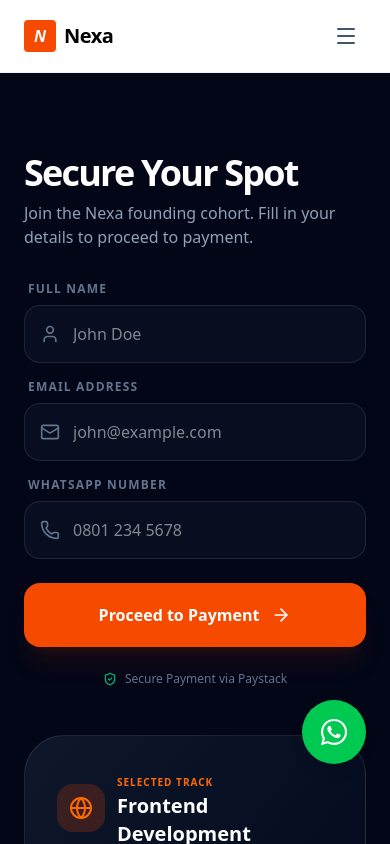
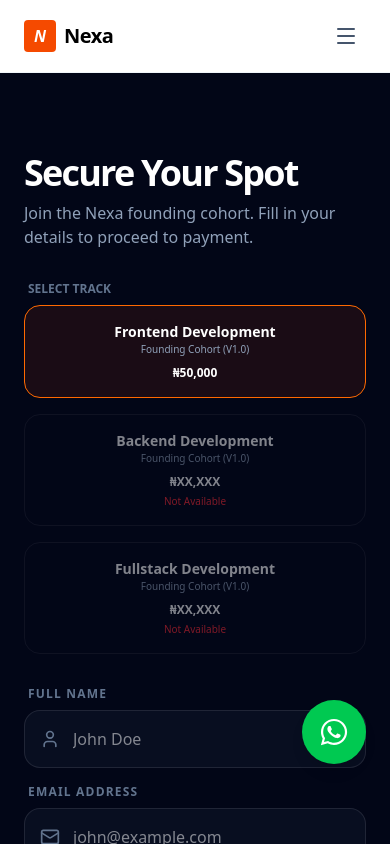
Before and after one commit to Nexeahub/nexea, a Next.js app: page /register in a window 390 px wide. Shown: the top 844 px of the page. Built offline with nearby package versions, Linux system fonts and the light colour scheme.

Commit message:
feat: implement registration and payment processing with new RegistrationSchema; refactor checkout and webhook APIs

```diff
--- a/app/api/checkout/route.js
+++ b/app/api/checkout/route.js
@@ -1,35 +1,60 @@
 import { NextResponse } from "next/server";
 import { connectDB } from "@/app/lib/db";
-import { User } from "@/app/lib/models/User";
+import RegistrationSchema from "@/app/lib/models/RegistrationSchema";
 import { paystackHeaders } from "@/app/utils/paystack";
 
 export async function POST(req) {
   try {
     const body = await req.json();
+
+    // Connect to MongoDB
     await connectDB();
 
-    const amount = 500 * 100; // ₦5000 (edit this)
+    // Ensure track info exists
+    if (!body.track || !body.track.price || !body.track.name) {
+      return NextResponse.json(
+        { error: "Track information is missing or incomplete" },
+        { status: 400 },
+      );
+    }
 
-    const user = await User.create({
-      ...body,
-      amount,
-      status: "pending",
+    // Convert amount to kobo
+    const amount = body.track.price * 100;
+
+    // Save user registration in MongoDB
+    const registration = await RegistrationSchema.create({
+      name: body.name,
+      email: body.email,
+      whatsapp: body.whatsapp,
+      track: body.track,
+      paymentStatus: "pending", // initial status
     });
 
+    // Initialize Paystack transaction
     const res = await fetch("https://api.paystack.co/transaction/initialize", {
       method: "POST",
       headers: paystackHeaders,
       body: JSON.stringify({
         email: body.email,
         amount,
-        reference: user._id.toString(),
+        reference: registration._id.toString(),
         callback_url: process.env.PAYSTACK_CALLBACK_URL,
       }),
     });
 
     const data = await res.json();
+
+    if (!data.status) {
+      return NextResponse.json({ error: data.message }, { status: 400 });
+    }
+
+    // Return Paystack authorization URL
     return NextResponse.json(data.data);
   } catch (error) {
-    return NextResponse.json({ error });
+    console.error("Checkout API error:", error);
+    return NextResponse.json(
+      { error: error.message || "Server error" },
+      { status: 500 },
+    );
   }
 }
--- a/app/api/webhook/route.js
+++ b/app/api/webhook/route.js
@@ -1,20 +1,37 @@
 import { NextResponse } from "next/server";
 import { connectDB } from "@/app/lib/db";
-import { User } from "@/app/lib/models/User";
+import RegistrationSchema from "@/app/lib/models/RegistrationSchema";
 
 export async function POST(req) {
+  try {
     const body = await req.json();
 
+    // Only handle successful payments
     if (body.event === "charge.success") {
       await connectDB();
 
       const ref = body.data.reference;
 
-    await User.findByIdAndUpdate(ref, {
-      status: "paid",
+      const updated = await RegistrationSchema.findByIdAndUpdate(
+        ref,
+        {
+          paymentStatus: "paid",
           paymentReference: body.data.reference,
-    });
+        },
+        { new: true }, // returns the updated document (optional)
+      );
+
+      if (!updated) {
+        console.warn(`Registration with reference ${ref} not found`);
+      }
     }
 
     return NextResponse.json({ status: "ok" });
+  } catch (error) {
+    console.error("Webhook error:", error);
+    return NextResponse.json(
+      { error: error.message || "Server error" },
+      { status: 500 },
+    );
   }
+}
--- a/app/lib/db.js
+++ b/app/lib/db.js
@@ -2,11 +2,29 @@ import mongoose from "mongoose";
 
 const MONGODB_URI = process.env.MONGODB_URI;
 
+if (!MONGODB_URI) {
+  throw new Error("⚠️ Please define the MONGODB_URI environment variable");
+}
+
 export const connectDB = async () => {
-  if (mongoose.connection.readyState === 1) {
-    return;
+  try {
+    if (mongoose.connection.readyState === 1) {
+      console.log("⚡ MongoDB already connected");
+      return;
+    }
+
+    if (mongoose.connection.readyState === 2) {
+      console.log("⏳ MongoDB connection in progress...");
+      return;
+    }
+
+    await mongoose.connect(MONGODB_URI, {
+      dbName: "yourDatabaseName",
+    });
+
+    console.log("✅ MongoDB Connected Successfully");
+  } catch (error) {
+    console.error("❌ MongoDB Connection Error:", error.message);
+    process.exit(1);
   }
-
-  await mongoose.connect(MONGODB_URI);
-  console.log("📌 MongoDB Connected");
 };
--- /dev/null
+++ b/app/lib/models/RegistrationSchema.js
@@ -0,0 +1,59 @@
+import mongoose from "mongoose";
+
+const RegistrationSchema = new mongoose.Schema(
+  {
+    name: {
+      type: String,
+      required: [true, "Full name is required"],
+      trim: true,
+    },
+
+    email: {
+      type: String,
+      required: [true, "Email is required"],
+      lowercase: true,
+      trim: true,
+    },
+
+    whatsapp: {
+      type: String,
+      required: [true, "WhatsApp number is required"],
+      trim: true,
+    },
+
+    track: {
+      name: {
+        type: String,
+        required: true,
+      },
+      cohort: {
+        type: String,
+        required: true,
+      },
+      price: {
+        type: Number,
+        required: true,
+      },
+      currency: {
+        type: String,
+        default: "₦",
+      },
+    },
+
+    paymentStatus: {
+      type: String,
+      enum: ["pending", "paid", "failed"],
+      default: "pending",
+    },
+
+    paymentReference: {
+      type: String,
+    },
+  },
+  {
+    timestamps: true,
+  },
+);
+
+export default mongoose.models.Registration ||
+  mongoose.model("Registration", RegistrationSchema);
--- a/app/lib/models/User.js
+++ /dev/null
@@ -1,15 +0,0 @@
-import mongoose, { Schema, model, models } from "mongoose";
-
-const UserSchema = new Schema(
-  {
-    name: { type: String, required: true },
-    email: { type: String, required: true, unique: true },
-    whatsapp: { type: String, required: true },
-    amount: { type: Number, default: 0 },
-    paymentReference: { type: String },
-    status: { type: String, default: "pending" },
-  },
-  { timestamps: true },
-);
-
-export const User = models.User || model("User", UserSchema);
--- a/app/register/page.jsx
+++ b/app/register/page.jsx
@@ -23,12 +23,31 @@ export default function RegistrationPage() {
   const [errors, setErrors] = useState({});
 
   // Hardcoded Track Data
-  const track = {
-    name: "Frontend Development",
-    cohort: "Founding Cohort (V1.0)",
-    price: 50000,
-    currency: "₦",
-  };
+  const tracks = [
+    {
+      name: "Frontend Development",
+      cohort: "Founding Cohort (V1.0)",
+      price: 50000,
+      currency: "₦",
+      selectable: true,
+    },
+    {
+      name: "Backend Development",
+      cohort: "Founding Cohort (V1.0)",
+      price: "XX,XXX",
+      currency: "₦",
+      selectable: false,
+    },
+    {
+      name: "Fullstack Development",
+      cohort: "Founding Cohort (V1.0)",
+      price: "XX,XXX",
+      currency: "₦",
+      selectable: false,
+    },
+  ];
+
+  const [selectedTrack, setSelectedTrack] = useState(tracks[0]);
 
   const validate = () => {
     let newErrors = {};
@@ -49,13 +68,15 @@ export default function RegistrationPage() {
 
     setLoading(true);
 
+    console.log(formData);
+
     try {
       const res = await fetch("/api/checkout", {
         method: "POST",
         headers: {
           "Content-Type": "application/json",
         },
-        body: JSON.stringify(form),
+        body: JSON.stringify({ ...formData, track: selectedTrack }),
       });
 
       if (!res.ok) {
@@ -100,6 +121,41 @@ export default function RegistrationPage() {
             </p>
           </div>
 
+          {/*  */}
+
+          <div className="space-y-4">
+            <label className="text-xs font-bold uppercase text-slate-500 ml-1 mb-2 block">
+              Select Track
+            </label>
+            <div className="grid grid-cols-1 md:grid-cols-3 gap-4">
+              {tracks.map((track, i) => (
+                <button
+                  key={i}
+                  type="button"
+                  disabled={!track.selectable}
+                  onClick={() => track.selectable && setSelectedTrack(track)}
+                  className={`
+                    rounded-2xl p-4 border transition-all
+                    ${track.selectable ? "hover:border-orange-500 cursor-pointer" : "opacity-50 cursor-not-allowed"}
+                    ${selectedTrack.name === track.name ? "border-orange-500 bg-orange-600/10" : "border-white/10"}
+                  `}
+                >
+                  <h3 className="font-bold text-sm">{track.name}</h3>
+                  <p className="text-[10px] text-slate-400">{track.cohort}</p>
+                  <p className="text-xs font-black mt-2">
+                    {track.currency}
+                    {track.price.toLocaleString()}
+                  </p>
+                  {!track.selectable && (
+                    <span className="text-[10px] text-red-500 mt-1 block">
+                      Not Available
+                    </span>
+                  )}
+                </button>
+              ))}
+            </div>
+          </div>
+          {/*  */}
           <form onSubmit={handleProcess} className="space-y-6">
             <div className="space-y-4">
               {/* Name Input */}
@@ -111,8 +167,9 @@ export default function RegistrationPage() {
                   <User className="absolute left-4 top-1/2 -translate-y-1/2 text-slate-500 w-5 h-5" />
                   <input
                     type="text"
+                    name="name"
                     placeholder="John Doe"
-                    className={`w-full bg-slate-900/50 border ${errors.name ? "border-red-500" : "border-white/10"} rounded-2xl py-4 pl-12 pr-4 outline-none focus:border-orange-500 transition-all`}
+                    className={`w-full capitalize bg-slate-900/50 border ${errors.name ? "border-red-500" : "border-white/10"} rounded-2xl py-4 pl-12 pr-4 outline-none focus:border-orange-500 transition-all`}
                     value={formData.name}
                     onChange={(e) =>
                       setFormData({ ...formData, name: e.target.value })
@@ -159,6 +216,7 @@ export default function RegistrationPage() {
                   <Phone className="absolute left-4 top-1/2 -translate-y-1/2 text-slate-500 w-5 h-5" />
                   <input
                     type="tel"
+                    name="phone"
                     placeholder="0801 234 5678"
                     className={`w-full bg-slate-900/50 border ${errors.whatsapp ? "border-red-500" : "border-white/10"} rounded-2xl py-4 pl-12 pr-4 outline-none focus:border-orange-500 transition-all`}
                     value={formData.whatsapp}
@@ -215,14 +273,14 @@ export default function RegistrationPage() {
                 <span className="text-[10px] font-black uppercase text-orange-500 tracking-widest">
                   Selected Track
                 </span>
-                <h2 className="text-xl font-bold">{track.name}</h2>
+                <h2 className="text-xl font-bold">{selectedTrack.name}</h2>
               </div>
             </div>
 
             <div className="space-y-4 border-y border-white/5 py-8 mb-8 border-dashed">
               <div className="flex justify-between items-center text-sm">
                 <span className="text-slate-500">Cohort</span>
-                <span className="font-bold">{track.cohort}</span>
+                <span className="font-bold">{selectedTrack.cohort}</span>
               </div>
               <div className="flex justify-between items-center text-sm">
                 <span className="text-slate-500">Duration</span>
@@ -240,8 +298,8 @@ export default function RegistrationPage() {
                   Grand Total
                 </span>
                 <p className="text-4xl font-black italic">
-                  {track.currency}
-                  {track.price.toLocaleString()}
+                  {selectedTrack.currency}
+                  {selectedTrack.price.toLocaleString()}
                 </p>
               </div>
               <div className="bg-white/5 px-3 py-1 rounded-lg border border-white/10">
```
Lines whose indentation alone changed are shown as unchanged.
